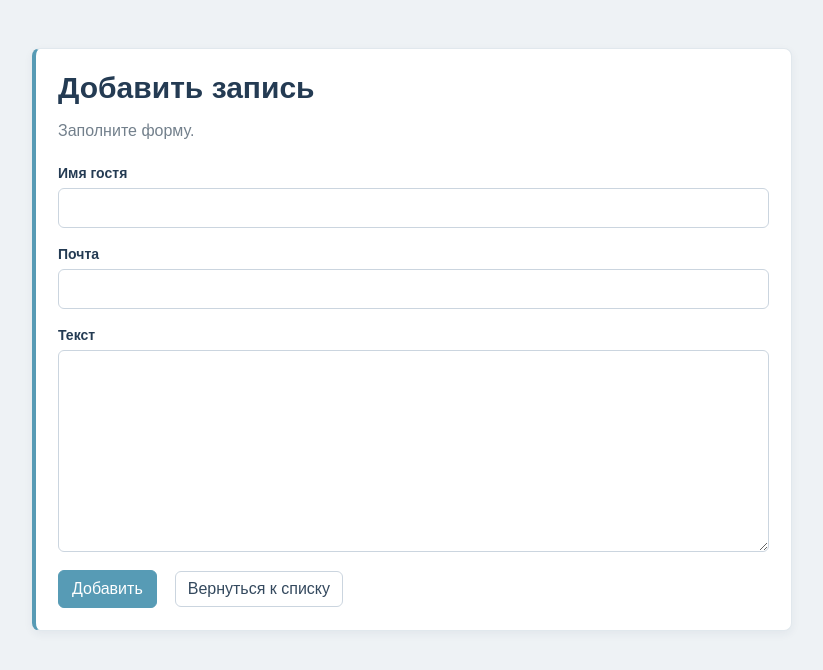
After one commit to UralSultan/ex_work, a Django app: page /add/ in a window 1280 px wide. The commit adds this page. Shown: the top 670 px of the page, without its empty margins (228-1051 px from the left). Run offline with Django 5.2, Linux system fonts and the light colour scheme.

Commit message:
добавил создание записи используя класс формы, добавил форму для создания, добавил представления и спользовал её в ней, создал частичынй шаблон и габлон для создания, привел все к единному стилю

```diff
--- a/guest_book/forms.py
+++ b/guest_book/forms.py
@@ -1,4 +1,5 @@
 from django import forms
+from django.forms import widgets
 
 
 class GuestSearchForm(forms.Form):
@@ -10,3 +11,8 @@ class GuestSearchForm(forms.Form):
             "placeholder": "Введите имя гостя",
         }),
     )
+
+class GuestBookAddForm(forms.Form):
+    author_name = forms.CharField(max_length=50, required=True, label="Имя гостя")
+    author_email = forms.EmailField(required=True, label="Почта")
+    content = forms.CharField(max_length=500, required=True, widget=widgets.Textarea, label="Текст")
--- a/guest_book/static/guest_book/css/style.css
+++ b/guest_book/static/guest_book/css/style.css
@@ -181,3 +181,105 @@ h1 {
         width: 100%;
     }
 }
+
+.add-button,
+.reset-button {
+    display: inline-block;
+    padding: 9px 13px;
+    border: 1px solid #579bb5;
+    border-radius: 6px;
+    font: inherit;
+    text-decoration: none;
+    cursor: pointer;
+}
+
+.add-button {
+    color: #fff;
+    background: #579bb5;
+}
+
+.add-button:hover {
+    background: #44849e;
+}
+
+.back-button {
+    display: inline-block;
+    margin-left: 8px;
+    padding: 8px 12px;
+    border: 1px solid #cbd5df;
+    border-radius: 6px;
+    color: #34495e;
+    background: #fff;
+    text-decoration: none;
+}
+
+.back-button:hover {
+    background: #f1f5f8;
+}
+.guest-form-card {
+    padding: 22px;
+    border: 1px solid #e1e8ed;
+    border-left: 4px solid #579bb5;
+    border-radius: 8px;
+    background: #fff;
+    box-shadow: 0 3px 10px rgb(38 59 83 / 6%);
+}
+
+.guest-form-card h1 {
+    margin-top: 0;
+}
+
+.guest-form-card__description {
+    margin: -10px 0 22px;
+    color: #73808c;
+    line-height: 1.5;
+}
+
+.guest-form__field {
+    display: flex;
+    flex-direction: column;
+    gap: 7px;
+    margin-bottom: 18px;
+}
+
+.guest-form__field label {
+    color: #243b53;
+    font-size: 14px;
+    font-weight: bold;
+}
+
+.guest-form__field input,
+.guest-form__field textarea {
+    box-sizing: border-box;
+    width: 100%;
+    padding: 10px 11px;
+    border: 1px solid #cbd5df;
+    border-radius: 6px;
+    color: #263238;
+    background: #fff;
+    font: inherit;
+}
+
+.guest-form__field textarea {
+    min-height: 140px;
+    resize: vertical;
+}
+
+.guest-form__field input:focus,
+.guest-form__field textarea:focus {
+    border-color: #579bb5;
+    outline: 2px solid rgb(87 155 181 / 18%);
+}
+
+.form-error {
+    margin: 0;
+    color: #b42318;
+    font-size: 14px;
+}
+
+.guest-form__actions {
+    display: flex;
+    flex-wrap: wrap;
+    align-items: center;
+    gap: 10px;
+}
--- /dev/null
+++ b/guest_book/templates/guest_book/guest_create.html
@@ -0,0 +1,14 @@
+{% extends "base.html" %}
+
+{% block title %}Добавить запись{% endblock %}
+
+{% block content %}
+    <section class="guest-form-card">
+        <h1>Добавить запись</h1>
+        <p class="guest-form-card__description">
+            Заполните форму.
+        </p>
+
+        {% include "partial/guest_create_form.html" with button_value="Добавить" %}
+    </section>
+{% endblock %}
--- a/guest_book/templates/guest_book/guest_list.html
+++ b/guest_book/templates/guest_book/guest_list.html
@@ -4,6 +4,8 @@
 
 {% block content %}
     <h1>Гостевая книга</h1>
+
+        <p><a href="{% url 'guest_add' %}" class="add-button">Добавить запись</a></p>
 
         <form class="search-form" method="get" action="{% url 'guest_list' %}">
             <div class="search-form__field">
--- /dev/null
+++ b/guest_book/templates/partial/guest_create_form.html
@@ -0,0 +1,23 @@
+<form method="post" class="guest-form">
+    {% csrf_token %}
+
+    {% if form.non_field_errors %}
+        <div class="form-error">{{ form.non_field_errors }}</div>
+    {% endif %}
+
+    {% for field in form %}
+        <div class="guest-form__field">
+            <label for="{{ field.id_for_label }}">{{ field.label }}</label>
+            {{ field }}
+
+            {% for error in field.errors %}
+                <p class="form-error">{{ error }}</p>
+            {% endfor %}
+        </div>
+    {% endfor %}
+
+    <div class="guest-form__actions">
+        <button type="submit" class="add-button">{{ button_value }}</button>
+        <a href="{% url 'guest_list' %}" class="back-button">Вернуться к списку</a>
+    </div>
+</form>
--- a/guest_book/urls.py
+++ b/guest_book/urls.py
@@ -5,4 +5,5 @@ from guest_book import views
 urlpatterns = [
     path("admin/", admin.site.urls),
     path("", views.guest_list, name="guest_list"),
+    path('add/', views.guest_add, name='guest_add'),
 ]
--- a/guest_book/views.py
+++ b/guest_book/views.py
@@ -1,6 +1,8 @@
+from django.http import HttpResponseRedirect
 from django.shortcuts import render
 from .models import Guestbook
-from .forms import GuestSearchForm
+from .forms import GuestSearchForm, GuestBookAddForm
+from django.urls import reverse
 
 def guest_list(request):
     search_form = GuestSearchForm(request.GET or None)
@@ -18,3 +20,19 @@ def guest_list(request):
         "guests": guests,
         "search_form": search_form,
     })
+
+def guest_add(request):
+    if request.method == 'GET':
+            form = GuestBookAddForm()
+            return render(request, "guest_book/guest_create.html", {'form': form})
+    elif request.method == 'POST':
+        form = GuestBookAddForm(data=request.POST)
+        if form.is_valid():
+            guest = Guestbook.objects.create(
+                author_name=form.cleaned_data.get('author_name', ''),
+                author_email=form.cleaned_data.get('author_email', ''),
+                content=form.cleaned_data.get('content', ''),
+            )
+            return HttpResponseRedirect(reverse('guest_list'))
+        else:
+            return render(request, "guest_book/guest_create.html", {'form': form})
```
